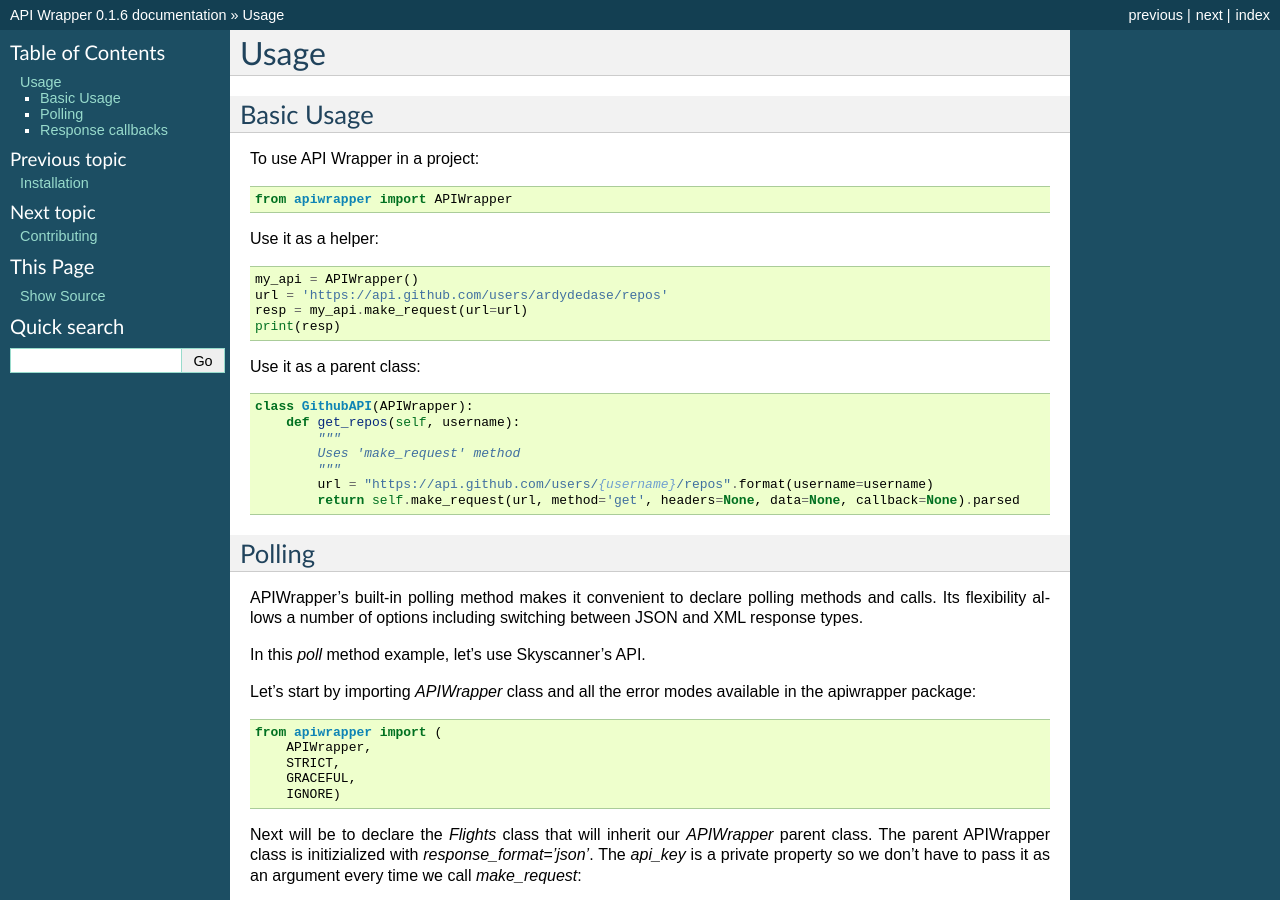
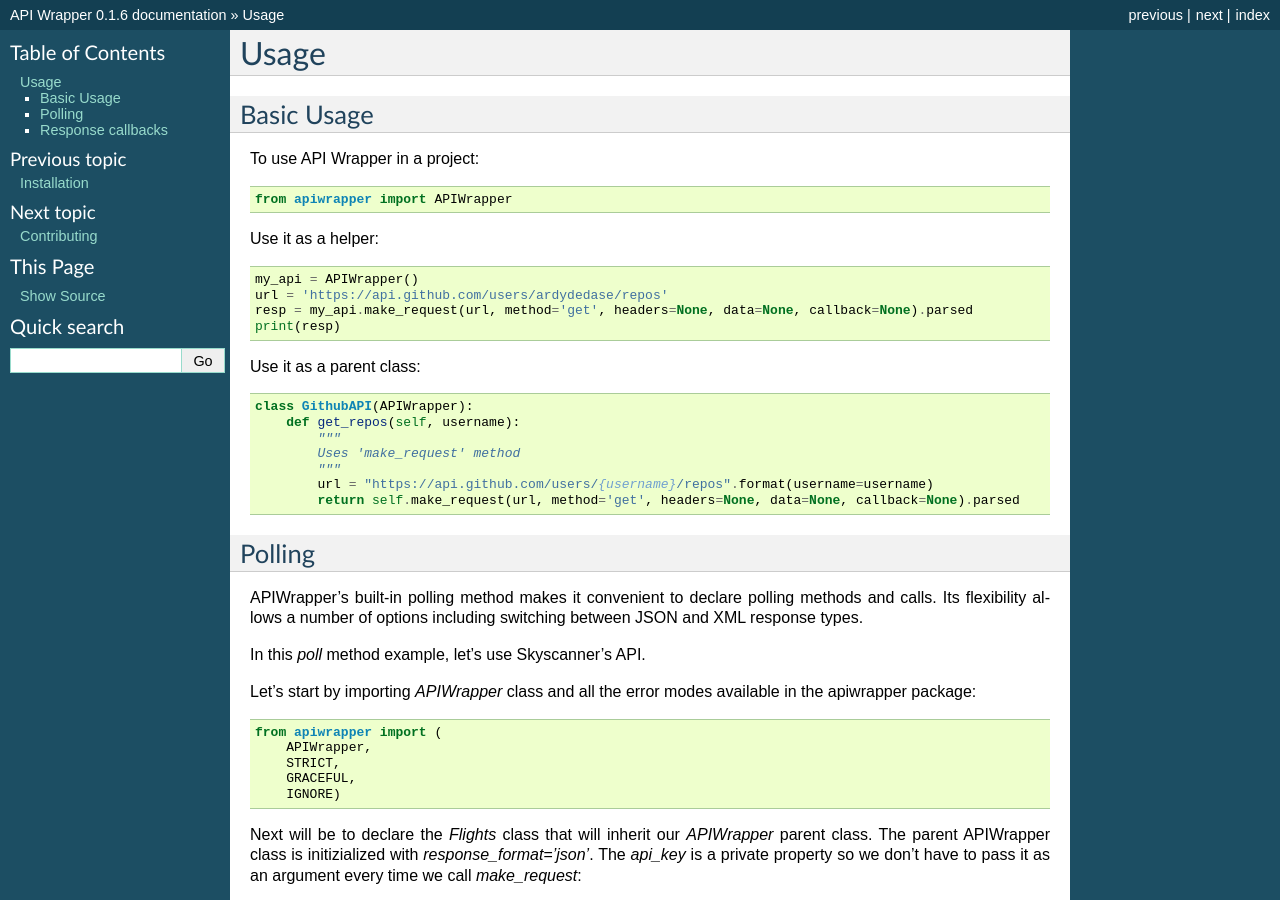
Before and after one commit to ardydedase/apiwrapper, a Sphinx documentation site: the page built from docs/usage.rst, in a window 1280 px wide and 900 px high. Built offline with Sphinx 7.4.7, drawn with Linux system fonts in a browser that asks for light colours.

Commit message:
update example

```diff
--- a/docs/usage.rst
+++ b/docs/usage.rst
@@ -13,7 +13,7 @@ Use it as a helper::
 
     my_api = APIWrapper()
     url = 'https://api.github.com/users/ardydedase/repos'
-    resp = my_api.make_request(url=url)
+    resp = my_api.make_request(url, method='get', headers=None, data=None, callback=None).parsed
     print(resp)
 
 Use it as a parent class::
```
